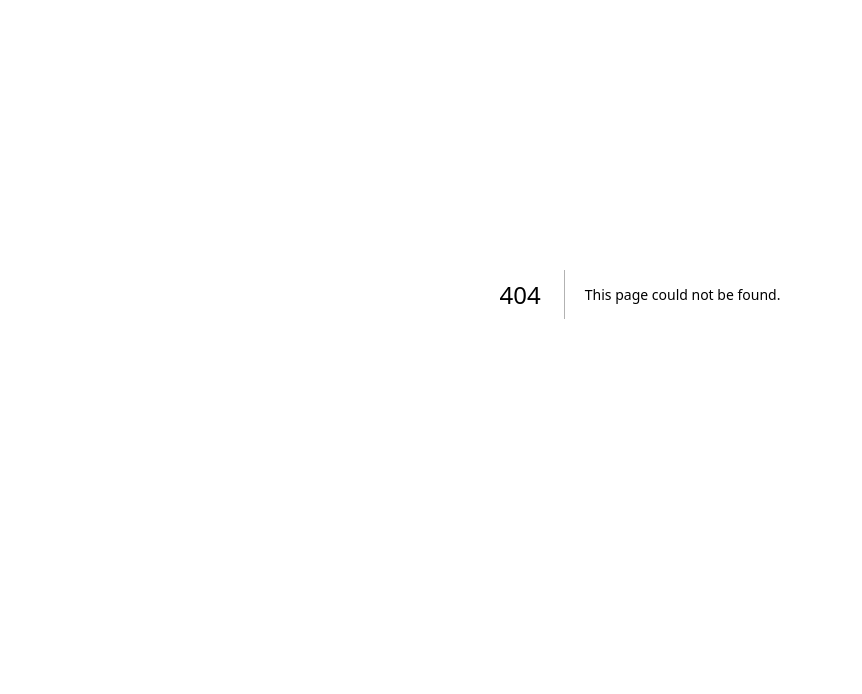
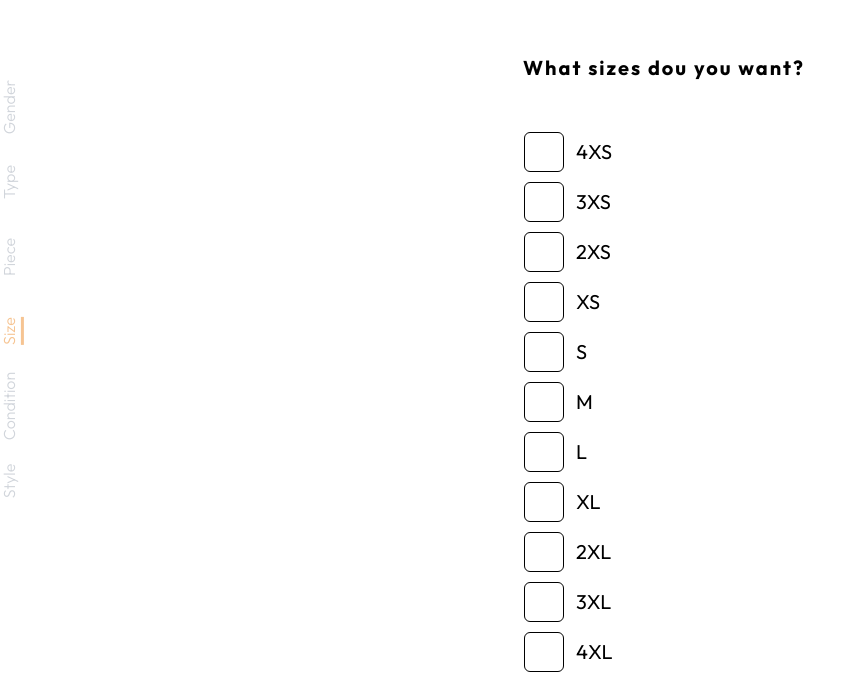
Before and after one commit to Verpixeltes/fashion-site, a Next.js app: page /size in a window 1280 px wide. Before the commit this address had no page. Shown: the part 106-800 px from the top of the page, without its empty margins (0-862 px from the left). Built offline with nearby package versions, Linux system fonts and the light colour scheme.

Commit message:
Initial Commit

```diff
--- /dev/null
+++ b/app/condition/page.js
@@ -0,0 +1,52 @@
+'use client';
+import VerticalTextContainer from "@/app/navbar/navbar";
+import React, { useState, useEffect } from "react";
+import '../gender/checkbox_design.css';
+
+export default function Type() {
+    const [Selected, setSelected] = useState(() => {
+        if (typeof window !== 'undefined') {
+            const storedSelected = localStorage.getItem('selectedCondition');
+            return storedSelected ? JSON.parse(storedSelected) : [];
+        }
+        return [];
+    });
+
+    const handleSelect = (type) => {
+        setSelected((prevSelected) =>
+            prevSelected.includes(type)
+                ? prevSelected.filter((item) => item !== type)
+                : [...prevSelected, type]
+        );
+    };
+
+
+    useEffect(() => {
+        if (typeof window !== 'undefined') {
+            localStorage.setItem('selectedCondition', JSON.stringify(Selected));
+        }
+    }, [Selected]);
+
+    return (
+        <div>
+            <div className="flex flex-col items-center mt-40 ml-10">
+                <span className="font-outfit text-xl tracking-widest mr-9 font-bold text-center">
+                    New? Used? Or both?
+                </span>
+                <div className="flex flex-col gap-4 mt-10 max-w-md ml-12">
+                    {['NEW',"USED"].map((type) => (
+                        <div key={type} className="gender-item flex items-center">
+                            <div
+                                className={`configurator_checkbox ${Selected.includes(type) ? 'selected' : ''}`}
+                                onClick={() => handleSelect(type)}
+                            />
+                            <p className="font-outfit ml-3 text-xl">{type}</p>
+                        </div>
+                    ))}
+                </div>
+
+                <VerticalTextContainer />
+            </div>
+        </div>
+    );
+}
--- a/app/navbar/navbar.js
+++ b/app/navbar/navbar.js
@@ -46,9 +46,9 @@ const VerticalTextContainer = () => {
                className="transform rotate-90 whitespace-nowrap text-base font-light font-outfit text-gray-300 vtext">Type</a>
             <a href="/piece"
                className="transform rotate-90-conditions whitespace-nowrap text-base font-light font-outfit text-gray-300 vtext">Piece</a>
-            <a href="#"
+            <a href="/size"
                className="transform rotate-90 whitespace-nowrap text-base font-light font-outfit text-gray-300 vtext">Size</a>
-            <a href="#"
+            <a href="/condition"
                className="transform rotate-90-conditions whitespace-nowrap text-base font-light font-outfit text-gray-300 vtext">Condition</a>
             <a href="#"
                className="transform rotate-90-conditions whitespace-nowrap text-base font-light font-outfit text-gray-300 vtext">Style</a>
--- a/app/page.js
+++ b/app/page.js
@@ -46,7 +46,7 @@ export default function Home() {
             </div>
             {/* Wrap the button with a Link component */}
             <Link href="/gender">
-                <button className="btn mb-10"><span className="font-outfit">Configure Now</span></button>
+                <button className="btn mt-30"><span className="font-outfit">Configure Now</span></button>
             </Link>
         </div>
     );
--- /dev/null
+++ b/app/size/page.js
@@ -0,0 +1,52 @@
+'use client';
+import VerticalTextContainer from "@/app/navbar/navbar";
+import React, { useState, useEffect } from "react";
+import '../gender/checkbox_design.css';
+
+export default function Type() {
+    const [Selected, setSelected] = useState(() => {
+        if (typeof window !== 'undefined') {
+            const storedSelected = localStorage.getItem('selectedSizes');
+            return storedSelected ? JSON.parse(storedSelected) : [];
+        }
+        return [];
+    });
+
+    const handleSelect = (type) => {
+        setSelected((prevSelected) =>
+            prevSelected.includes(type)
+                ? prevSelected.filter((item) => item !== type)
+                : [...prevSelected, type]
+        );
+    };
+
+
+    useEffect(() => {
+        if (typeof window !== 'undefined') {
+            localStorage.setItem('selectedSizes', JSON.stringify(Selected));
+        }
+    }, [Selected]);
+
+    return (
+        <div>
+            <div className="flex flex-col items-center mt-40 ml-10">
+                <span className="font-outfit text-xl tracking-widest ml-2 font-bold text-center">
+                    What sizes dou you want?
+                </span>
+                    <div className="flex flex-col gap-4 mt-10 max-w-md ml-12">
+                        {['4XS',"3XS","2XS", 'XS',"S","M","L","XL","2XL","3XL","4XL"].map((type) => (
+                            <div key={type} className="gender-item flex items-center">
+                                <div
+                                    className={`configurator_checkbox ${Selected.includes(type) ? 'selected' : ''}`}
+                                    onClick={() => handleSelect(type)}
+                                />
+                                <p className="font-outfit ml-3 text-xl">{type}</p>
+                            </div>
+                        ))}
+                    </div>
+
+                <VerticalTextContainer />
+            </div>
+        </div>
+    );
+}
--- a/app/style.css
+++ b/app/style.css
@@ -20,10 +20,10 @@
     color: white;
     width: 150px;
     height: 40px;
-    position: absolute;
-    bottom: 10%;
-    left: 50%;
+    position: fixed;
+
     transform: translateX(-50%);
+
 
 }
 
```
